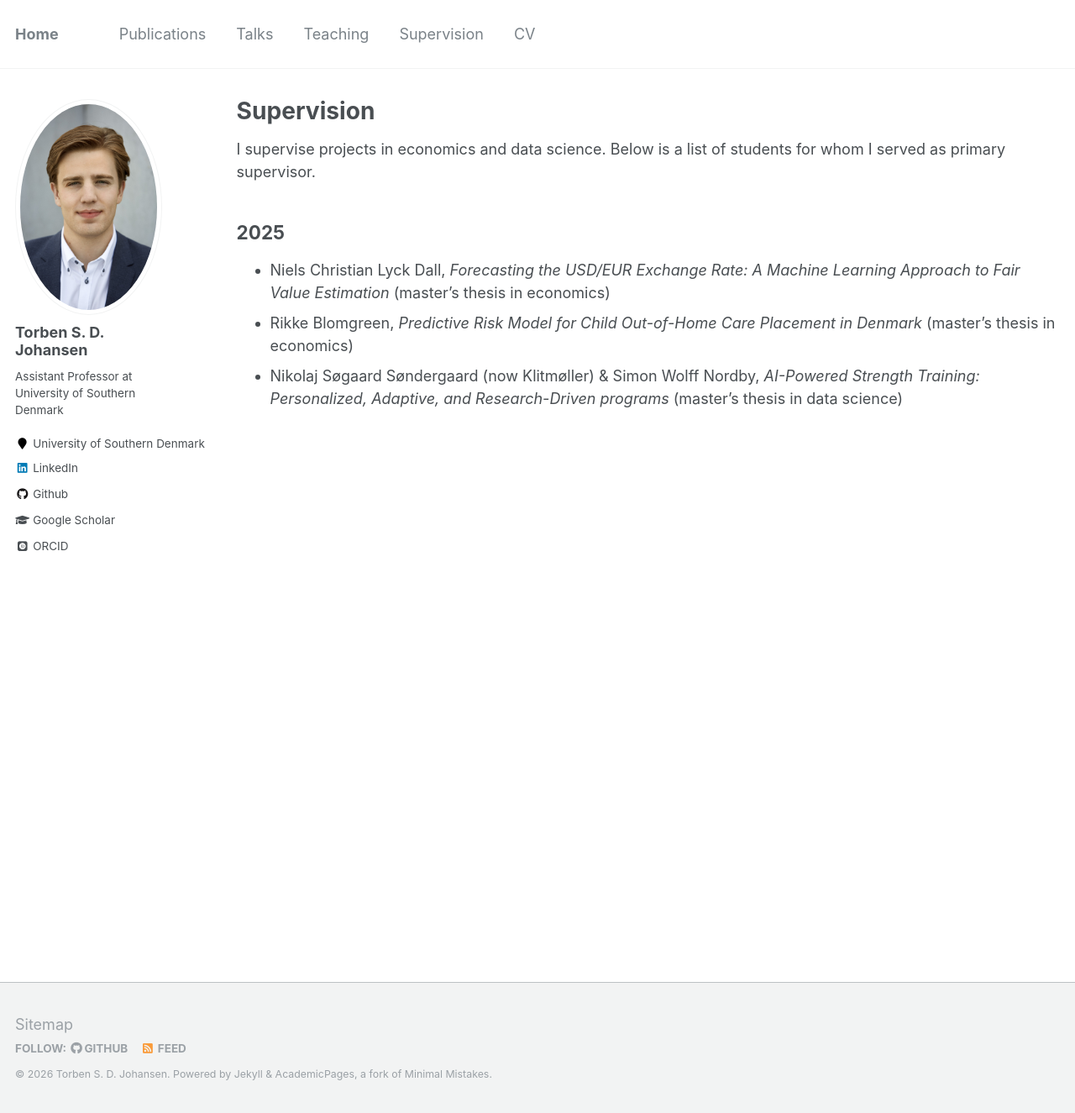
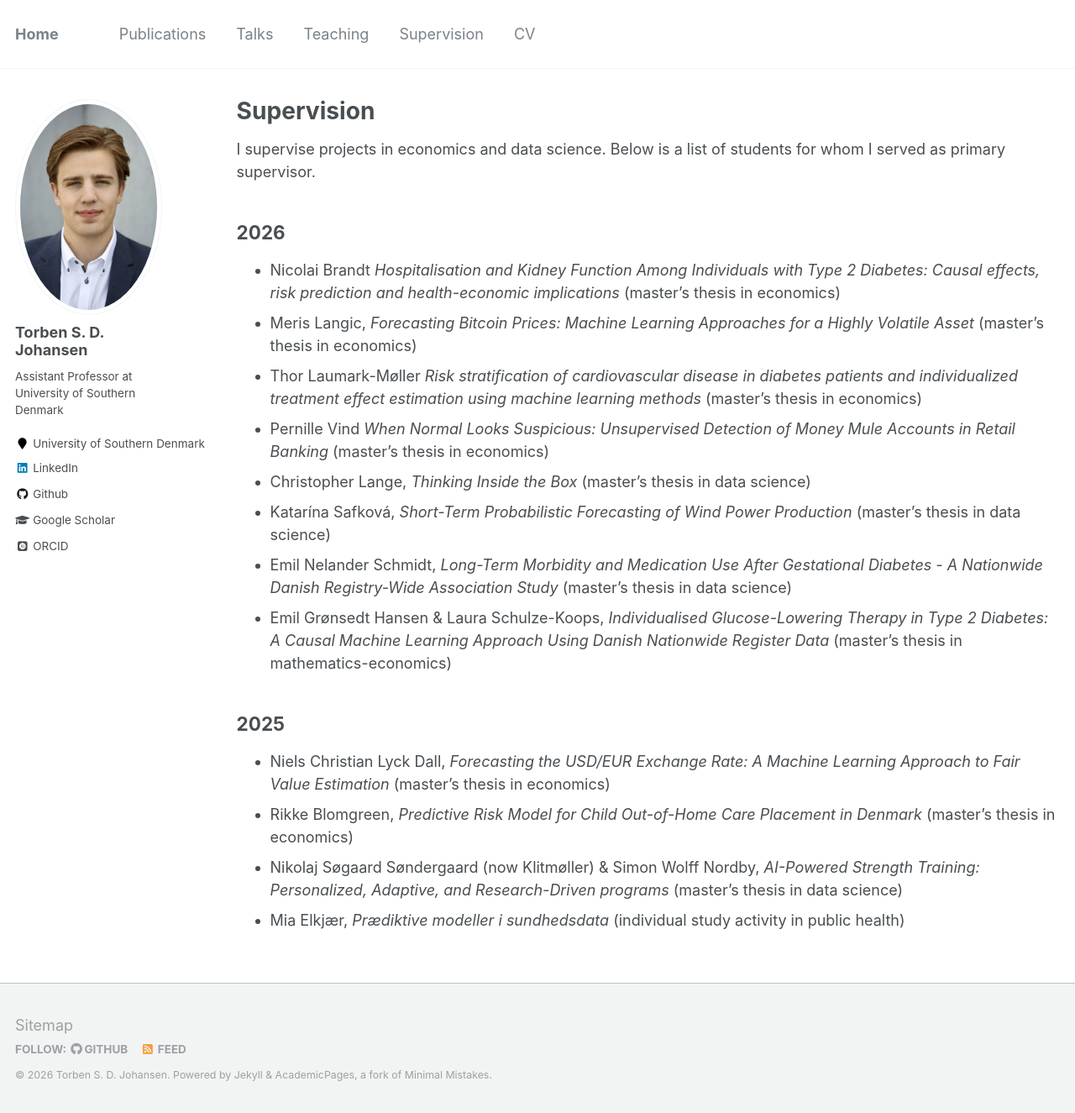
Before and after one commit to TorbenSDJohansen/TorbenSDJohansen.github.io, a Jekyll site: the page built from _pages/supervision.md, in a window 1280 px wide and 1325 px high. Shown: the whole window at 84% size. Built offline with Jekyll 4.4.1, drawn with Linux system fonts in a browser that asks for light colours; some web fonts are replaced.

Commit message:
Update supervision.md

```diff
--- a/_pages/supervision.md
+++ b/_pages/supervision.md
@@ -10,7 +10,18 @@ author_profile: true
 I supervise projects in economics and data science.
 Below is a list of students for whom I served as primary supervisor.
 
+## 2026
+- Nicolai Brandt *Hospitalisation and Kidney Function Among Individuals with Type 2 Diabetes: Causal effects, risk prediction and health-economic implications* (master's thesis in economics)
+- Meris Langic, *Forecasting Bitcoin Prices: Machine Learning Approaches for a Highly Volatile Asset* (master's thesis in economics)
+- Thor Laumark-Møller *Risk stratification of cardiovascular disease in diabetes patients and individualized treatment effect estimation using machine learning methods* (master's thesis in economics)
+- Pernille Vind *When Normal Looks Suspicious: Unsupervised Detection of Money Mule Accounts in Retail Banking* (master's thesis in economics)
+- Christopher Lange, *Thinking Inside the Box* (master's thesis in data science)
+- Katarína Safková, *Short-Term Probabilistic Forecasting of Wind Power Production* (master's thesis in data science)
+- Emil Nelander Schmidt, *Long-Term Morbidity and Medication Use After Gestational Diabetes - A Nationwide Danish Registry-Wide Association Study* (master's thesis in data science)
+- Emil Grønsedt Hansen & Laura Schulze-Koops, *Individualised Glucose-Lowering Therapy in Type 2 Diabetes: A Causal Machine Learning Approach Using Danish Nationwide Register Data* (master's thesis in mathematics-economics)
+
 ## 2025
 - Niels Christian Lyck Dall, *Forecasting the USD/EUR Exchange Rate: A Machine Learning Approach to Fair Value Estimation* (master's thesis in economics)
 - Rikke Blomgreen, *Predictive Risk Model for Child Out-of-Home Care Placement in Denmark* (master's thesis in economics)
 - Nikolaj Søgaard Søndergaard (now Klitmøller) & Simon Wolff Nordby, *AI-Powered Strength Training: Personalized, Adaptive, and Research-Driven programs* (master's thesis in data science)
+- Mia Elkjær, *Prædiktive modeller i sundhedsdata* (individual study activity in public health)
```
